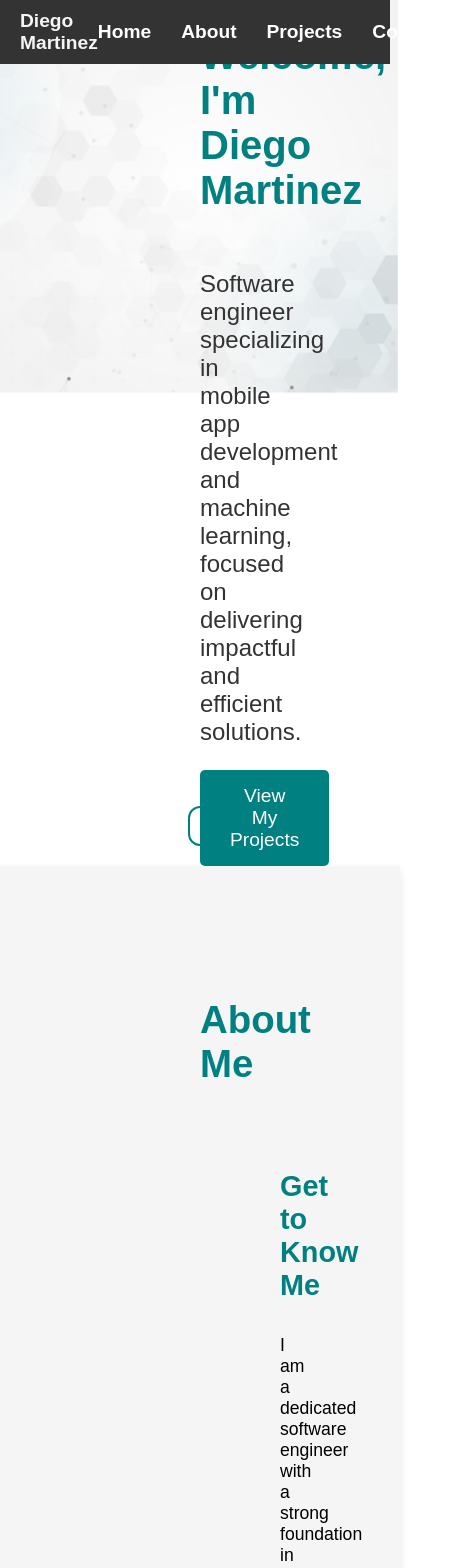
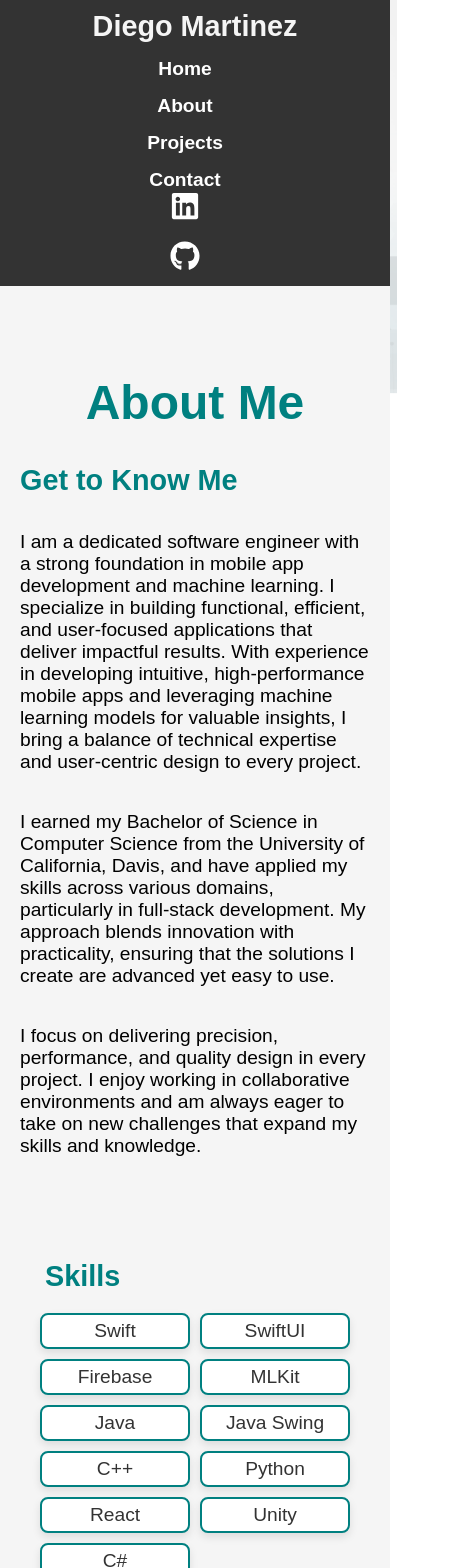
Before and after one commit to diegomtz5/portfolio, a React (Create React App) app: page / in a window 390 px wide. Shown: the top 1568 px of the page, 463 px wide, since content can reach past the window. Built offline with nearby package versions, Linux system fonts and the light colour scheme; what webfontloader would draw is missing.

Commit message:
Fix deployment mobile issues

```diff
--- a/src/components/Home.css
+++ b/src/components/Home.css
@@ -314,47 +314,103 @@ body::before {
 
 /* Responsive Design */
 @media (max-width: 768px) {
+  /* Header Adjustments */
   .header {
-    padding: 15px 20px;
+    flex-direction: column;
+    padding: 15px 10px;
+    align-items: center;
   }
 
   .navbar-left h1 {
-    font-size: 1.2rem;
+    font-size: 1.8rem;
+    margin-bottom: 15px;
   }
 
   .navbar-center ul,
   .navbar-right ul {
+    flex-direction: column;
+    align-items: center;
+    gap: 15px;
+  }
+
+  .navbar-center ul li,
+  .navbar-right ul li {
+    font-size: 1rem;
+  }
+
+  /* Welcome Section Adjustments */
+  .welcome-section {
+    padding: 0 20px;
+    min-height: auto;
+    text-align: center;
+  }
+
+  .welcome-section h1 {
+    font-size: 2rem;
+    margin-bottom: 10px;
+  }
+
+  .welcome-section p {
+    font-size: 1.2rem;
+  }
+
+  .view-projects-button {
+    padding: 10px 20px;
+    font-size: 1rem;
+  }
+
+  /* About Section Adjustments */
+  .about-section {
+    padding: 60px 20px;
+  }
+
+  .about-container {
+    flex-direction: column;
+    gap: 30px;
+  }
+
+  .about-text {
+    padding: 0;
+  }
+
+  .about-text h3 {
+    font-size: 1.8rem;
+  }
+
+  .about-text p {
+    font-size: 1.2rem;
+  }
+
+  /* Skills Section Adjustments */
+  .skills-section div {
+    grid-template-columns: repeat(auto-fill, minmax(100px, 1fr));
     gap: 10px;
   }
 
-  .about-text,
-  .projects-list {
-    padding: 50px 30px;
-  }
-
-  .about-section h2,
-  .projects-list h2 {
-    font-size: 2.4rem;
-  }
-
-  .about-container {
-    flex-wrap: wrap;
-    padding: 0 50px;
-  }
-
-  .about-text,
-  .skills-section {
-    width: 100%;
-    margin-bottom: 30px;
-  }
-
-  .about-text h3,
   .skills-section h3 {
     font-size: 1.8rem;
   }
 
-  .skills-section ul li,
-  .about-text p {
-    font-size: 1.1rem;
+  /* Projects List Section */
+  .projects-list {
+    padding: 30px 20px;
+  }
+
+  .projects-list ul {
+    flex-direction: column;
+    gap: 20px;
+  }
+
+  .projects-list ul li a {
+    font-size: 1.2rem;
+  }
+
+  /* Contact Section Adjustments */
+  .contact-section {
+    padding: 30px 20px;
+  }
+
+  .contact-section p {
+    font-size: 1.2rem;
   }
 }
```
